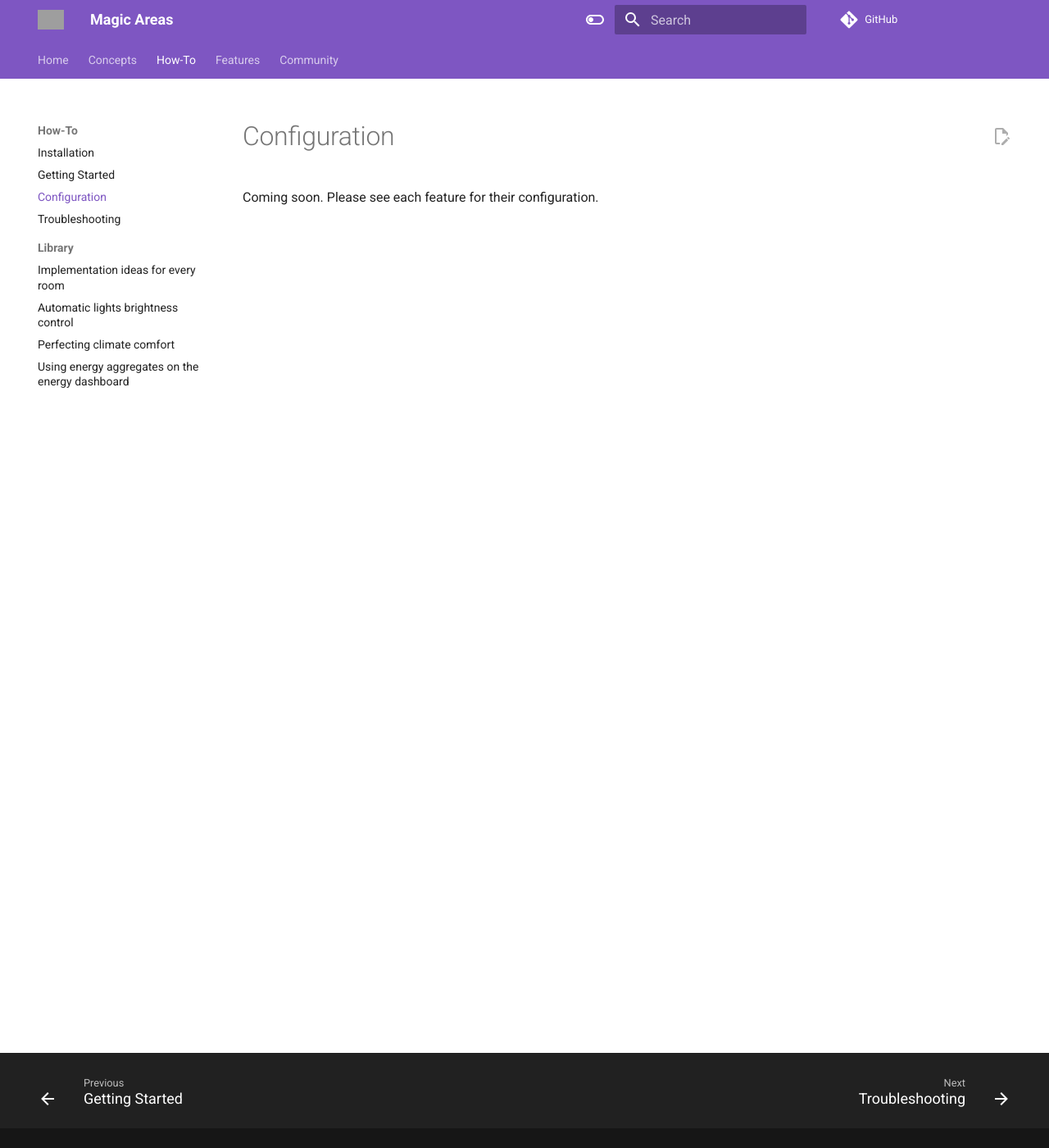
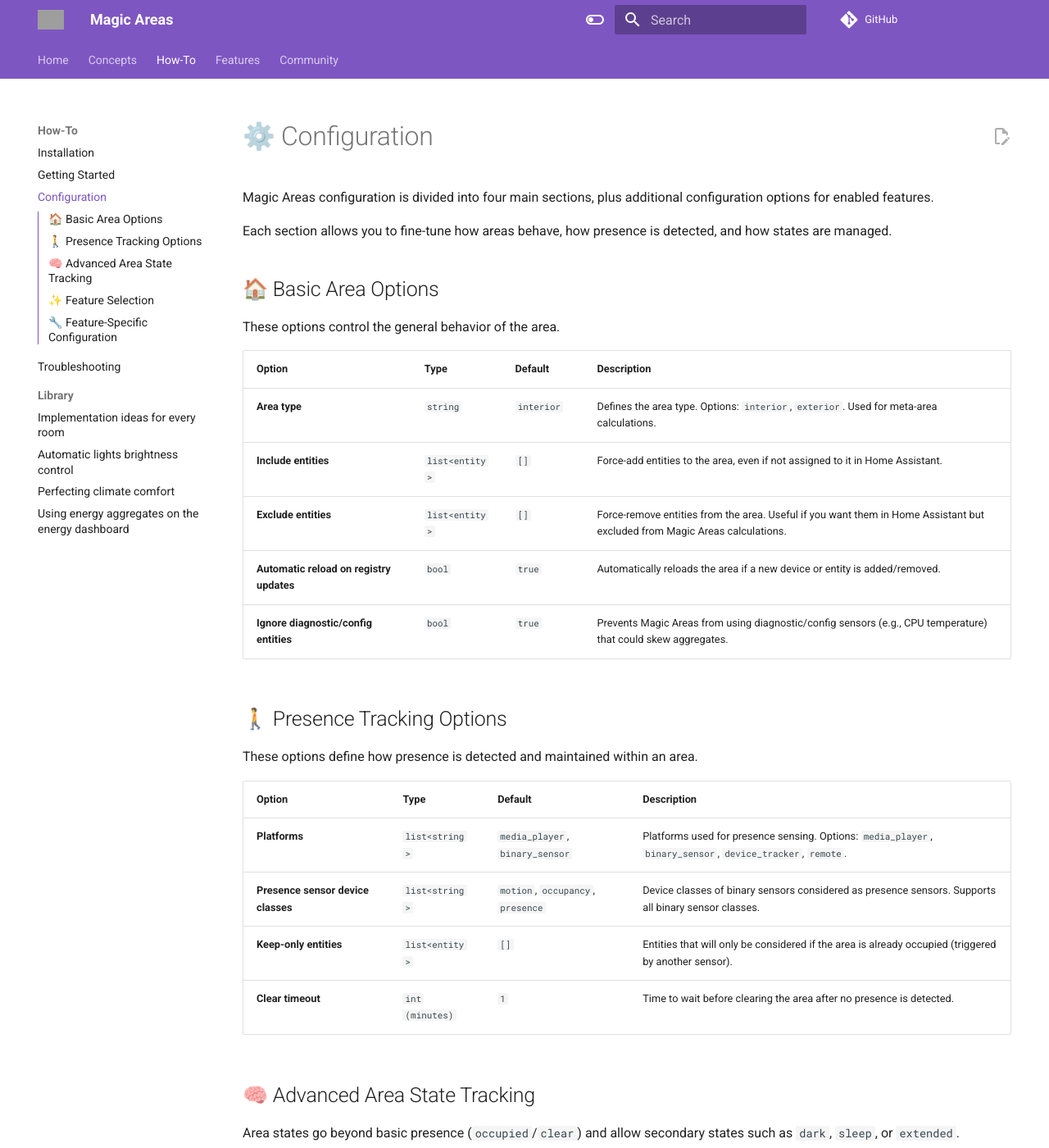
Before and after one commit to jseidl/hass-magic_areas, an MkDocs documentation site: the page built from docs/source/how-to/configuration.md, in a window 1280 px wide and 1400 px high. Shown: the whole window at 82% size. Built offline with MkDocs 1.6.1 and Material for MkDocs 9.7.7, drawn with Linux system fonts in a browser that asks for light colours; comment, search, counter and statistics services are not loaded; some of the changed text lies outside the part shown; grey boxes are pictures that could not be loaded.

Commit message:
first version of configuration.md

```diff
--- a/docs/source/how-to/configuration.md
+++ b/docs/source/how-to/configuration.md
@@ -1 +1,57 @@
-Coming soon. Please see each feature for their configuration.
+# ⚙️ Configuration
+
+Magic Areas configuration is divided into four main sections, plus additional configuration options for enabled features.
+
+Each section allows you to fine-tune how areas behave, how presence is detected, and how states are managed.
+
+## 🏠 Basic Area Options
+
+These options control the general behavior of the area.
+
+| Option | Type | Default | Description |
+|--------|------|---------|-------------|
+| **Area type** | `string` | `interior` | Defines the area type. Options: `interior`, `exterior`. Used for meta-area calculations. |
+| **Include entities** | `list<entity>` | `[]` | Force-add entities to the area, even if not assigned to it in Home Assistant. |
+| **Exclude entities** | `list<entity>` | `[]` | Force-remove entities from the area. Useful if you want them in Home Assistant but excluded from Magic Areas calculations. |
+| **Automatic reload on registry updates** | `bool` | `true` | Automatically reloads the area if a new device or entity is added/removed. |
+| **Ignore diagnostic/config entities** | `bool` | `true` | Prevents Magic Areas from using diagnostic/config sensors (e.g., CPU temperature) that could skew aggregates. |
+
+## 🚶 Presence Tracking Options
+
+These options define how presence is detected and maintained within an area.
+
+| Option | Type | Default | Description |
+|--------|------|---------|-------------|
+| **Platforms** | `list<string>` | `media_player`, `binary_sensor` | Platforms used for presence sensing. Options: `media_player`, `binary_sensor`, `device_tracker`, `remote`. |
+| **Presence sensor device classes** | `list<string>` | `motion`, `occupancy`, `presence` | Device classes of binary sensors considered as presence sensors. Supports all binary sensor classes. |
+| **Keep-only entities** | `list<entity>` | `[]` | Entities that will only be considered if the area is already occupied (triggered by another sensor). |
+| **Clear timeout** | `int (minutes)` | `1` | Time to wait before clearing the area after no presence is detected. |
+
+## 🧠 Advanced Area State Tracking
+
+Area states go beyond basic presence (`occupied`/`clear`) and allow secondary states such as `dark`, `sleep`, or `extended`.
+
+| Option | Type | Default | Description |
+|--------|------|---------|-------------|
+| **Area light sensor** | `entity` | – | Binary sensor of type `light` or `sun.sun`. Used to determine whether the area is `dark`. Recommended: `sun.sun` or an exterior light sensor to avoid feedback loops. |
+| **Accented state entity** | `entity` | – | Sets the area to `accented` when this entity is `on`. |
+| **Sleep state entity** | `entity` | – | Sets the area to `sleep` when this entity is `on`. |
+| **Extended state time required** | `int (minutes)` | `5` | Time after which the area enters the `extended` state if still occupied. |
+| **Clear timeout (sleep)** | `int (minutes)` | `1` | Timeout before clearing the area when in `sleep` state. |
+| **Clear timeout (extended)** | `int (minutes)` | `1` | Timeout before clearing the area when in `extended` state. |
+
+## ✨ Feature Selection
+
+This section provides checkboxes in the UI for enabling or disabling specific Magic Areas features.
+
+!!! info
+    📖 See the [Features](../features/index.md) page for the full list of available features.
+
+## 🔧 Feature-Specific Configuration
+
+Once features are enabled, each comes with its own configuration options.
+
+!!! info
+    📘 Refer to the corresponding feature documentation under [Features](../features/index.md) for detailed setup instructions.
+
+✅ That’s it! You now have a flexible configuration system where you can start simple and layer in advanced states and features as needed.
```
